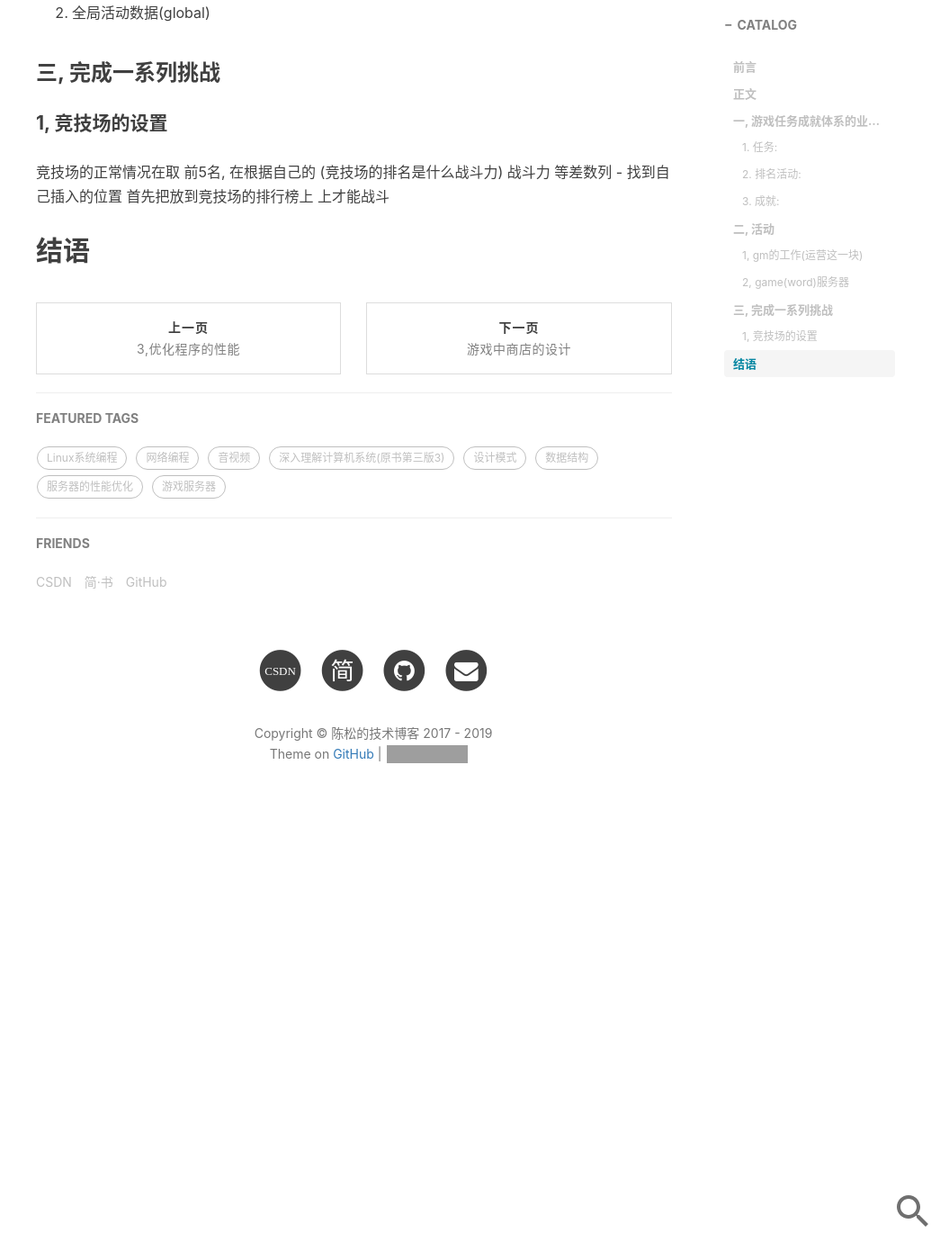
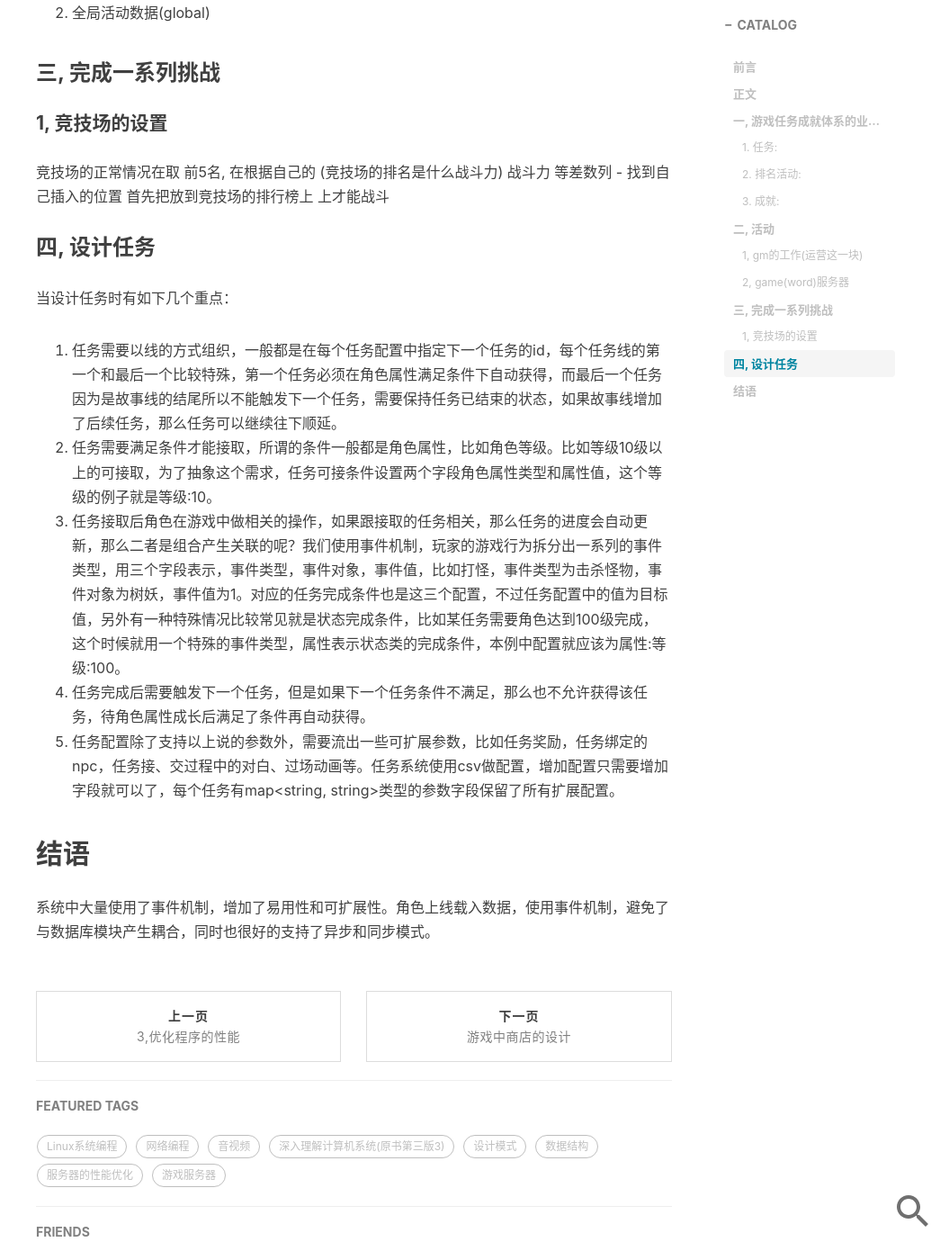
Before and after one commit to chensongpoixs/chensongpoixs.github.io, a Jekyll site: the page built from _posts/2019-01-02-游戏任务成就体系.md, in a window 1280 px wide and 1400 px high, scrolled down 4490 px. Shown: the whole window at 90% size, without its empty margins (225-1280 px from the left). Built offline with Jekyll 4.4.1, drawn with Linux system fonts in a browser that asks for light colours; nearby versions of some CDN libraries; comment, search, counter and statistics services are not loaded; before the commit the page ends 5432 px from its top, so only the background shows below that; grey boxes are pictures that could not be loaded.

Commit message:
任务设计

```diff
--- a/_posts/2019-01-02-游戏任务成就体系.md
+++ b/_posts/2019-01-02-游戏任务成就体系.md
@@ -118,4 +118,20 @@ word服务器分为
 
 竞技场的正常情况在取 前5名, 在根据自己的 (竞技场的排名是什么战斗力) 战斗力 等差数列 - 找到自己插入的位置  首先把放到竞技场的排行榜上 上才能战斗
 
+
+
+### 四, 设计任务
+
+当设计任务时有如下几个重点：
+
+1. 任务需要以线的方式组织，一般都是在每个任务配置中指定下一个任务的id，每个任务线的第一个和最后一个比较特殊，第一个任务必须在角色属性满足条件下自动获得，而最后一个任务因为是故事线的结尾所以不能触发下一个任务，需要保持任务已结束的状态，如果故事线增加了后续任务，那么任务可以继续往下顺延。
+2. 任务需要满足条件才能接取，所谓的条件一般都是角色属性，比如角色等级。比如等级10级以上的可接取，为了抽象这个需求，任务可接条件设置两个字段角色属性类型和属性值，这个等级的例子就是等级:10。
+3. 任务接取后角色在游戏中做相关的操作，如果跟接取的任务相关，那么任务的进度会自动更新，那么二者是组合产生关联的呢？我们使用事件机制，玩家的游戏行为拆分出一系列的事件类型，用三个字段表示，事件类型，事件对象，事件值，比如打怪，事件类型为击杀怪物，事件对象为树妖，事件值为1。对应的任务完成条件也是这三个配置，不过任务配置中的值为目标值，另外有一种特殊情况比较常见就是状态完成条件，比如某任务需要角色达到100级完成，这个时候就用一个特殊的事件类型，属性表示状态类的完成条件，本例中配置就应该为属性:等级:100。
+4. 任务完成后需要触发下一个任务，但是如果下一个任务条件不满足，那么也不允许获得该任务，待角色属性成长后满足了条件再自动获得。
+5. 任务配置除了支持以上说的参数外，需要流出一些可扩展参数，比如任务奖励，任务绑定的npc，任务接、交过程中的对白、过场动画等。任务系统使用csv做配置，增加配置只需要增加字段就可以了，每个任务有map<string, string>类型的参数字段保留了所有扩展配置。
+
+
 ## 结语
+
+
+系统中大量使用了事件机制，增加了易用性和可扩展性。角色上线载入数据，使用事件机制，避免了与数据库模块产生耦合，同时也很好的支持了异步和同步模式。
```
